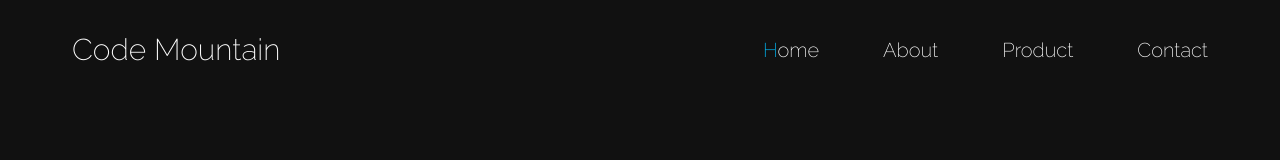
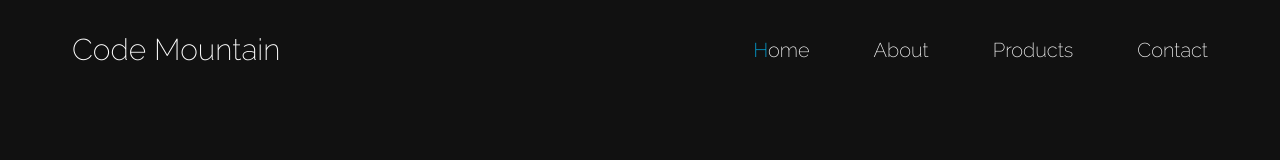
Before and after one commit to ryota-sb/code-mountain, a Next.js app: page / in a window 1280 px wide. Shown: the top 160 px of the page. Built offline with nearby package versions, Linux system fonts and the light colour scheme.

Commit message:
複数形に変更

```diff
--- a/src/components/Header.tsx
+++ b/src/components/Header.tsx
@@ -15,7 +15,7 @@ export default function Header() {
   const menus = [
     { name: "Home", link: "/" },
     { name: "About", link: "/about" },
-    { name: "Product", link: "/products" },
+    { name: "Products", link: "/products" },
     { name: "Contact", link: "/contact" },
   ];
 
```
